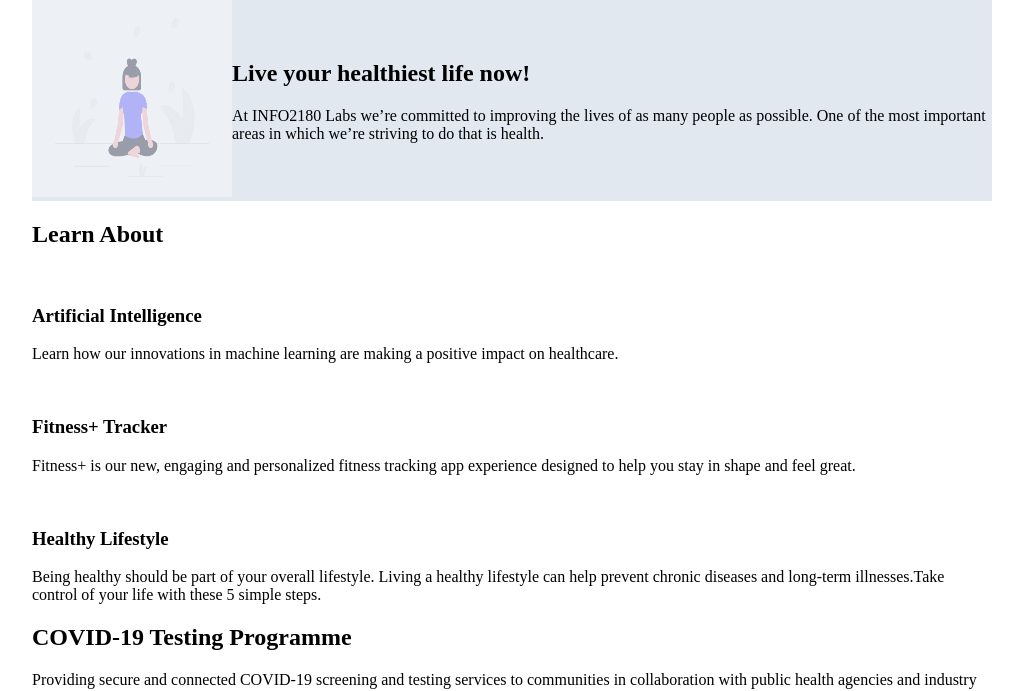
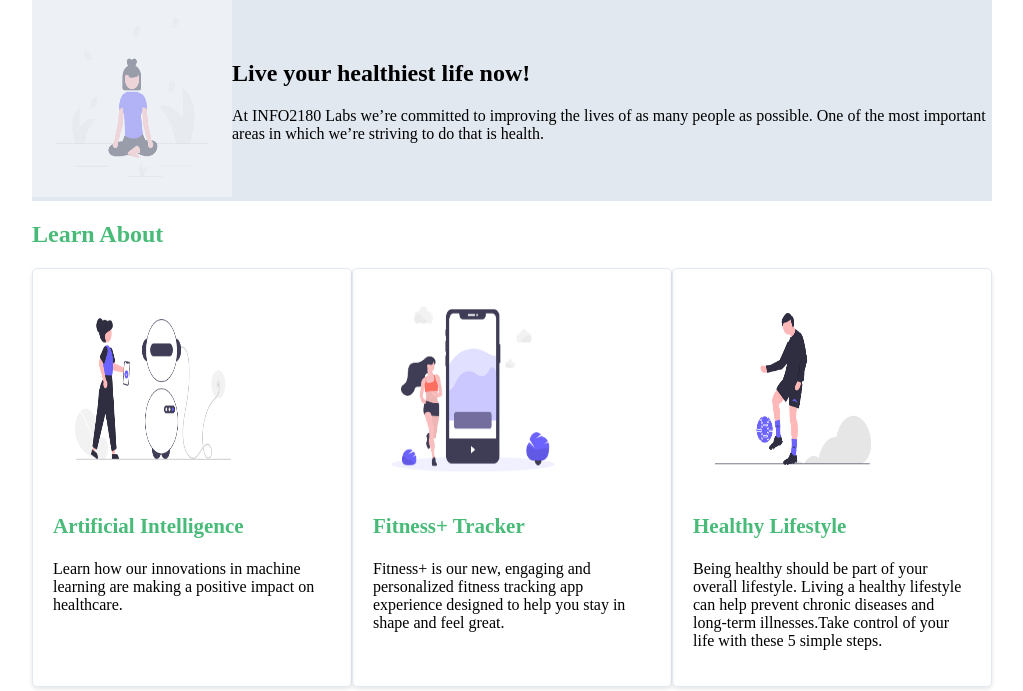
Before and after one commit to Suspenx/info2180-project1, a plain HTML site: page index.html in a window 1280 px wide. Shown: the part 100-791 px from the top of the page, without its empty margins (128-1151 px from the left). Drawn offline with Linux system fonts and the light colour scheme.

Commit message:
Learn About Section

```diff
--- a/index.html
+++ b/index.html
@@ -39,21 +39,21 @@
                 <h2>Learn About</h2>
                 <div class="cards">
                     <div class="card">
-                        <img src="#" alt="">
+                        <img src="AI.png" alt="">
                         <div class="card-body">
                             <h3>Artificial Intelligence</h3>
                             <p>Learn how our innovations in machine learning are making a positive impact on healthcare.</p>
                         </div>
                     </div>
                     <div class="card">
-                        <img src="#" alt="">
+                        <img src="Fitness.png" alt="">
                         <div class="card-body">
                             <h3>Fitness+ Tracker</h3>
                             <p>Fitness+ is our new, engaging and personalized fitness tracking app experience designed to help you stay in shape and feel great.</p>
                         </div>
                     </div>
                     <div class="card">
-                        <img src="#" alt="">
+                        <img src="lifestyle.png" alt="">
                         <div class="card-body">
                             <h3>Healthy Lifestyle</h3>
                             <p>Being healthy should be part of your overall lifestyle. Living a healthy lifestyle can help prevent chronic diseases and long-term illnesses.Take control of your life with these 5 simple steps.</p>
--- a/styles.css
+++ b/styles.css
@@ -47,9 +47,45 @@ header div.container{
     opacity: .4;
 }
 
+.cards img{
+    height: 200px;
+    width: 200px;
+}
+
 .overview-hero .container{
     display: flex;
     flex-direction: row;
     align-items: center;
     background-color: #E2E8f0;
 }
+
+section.learn-about .container div.cards{
+    display: grid;
+    grid-template-columns: auto auto auto;
+    grid-template-rows: auto;
+
+}
+
+section.learn-about .container .card{
+    grid-row: 2;
+    border: 1px solid #E2E8F0; /* Border color */
+    border-radius: 5px; /* Rounded corners */
+    box-shadow: 0 2px 4px rgba(0, 0, 0, 0.1); /* Box shadow */
+
+}
+
+section.learn-about h2{
+    font-size: 24px;
+    color: #48bb78
+}
+
+section.learn-about h3{
+    font-size: 21px;
+    color:#48bb78
+}
+
+.card {
+    padding: 20px
+
+
+}
```
Also changed, not shown: AI.png (added), Fitness.png (added), lifestyle.png (added).
